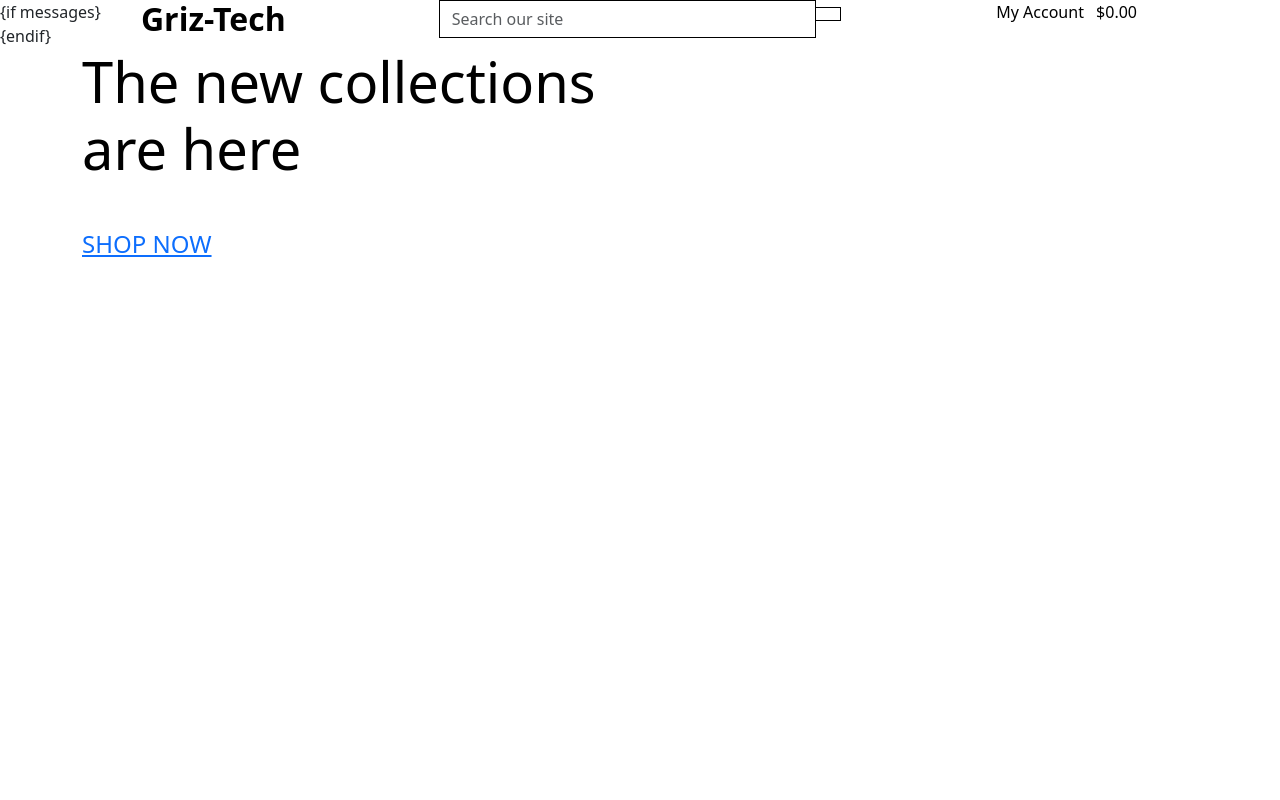
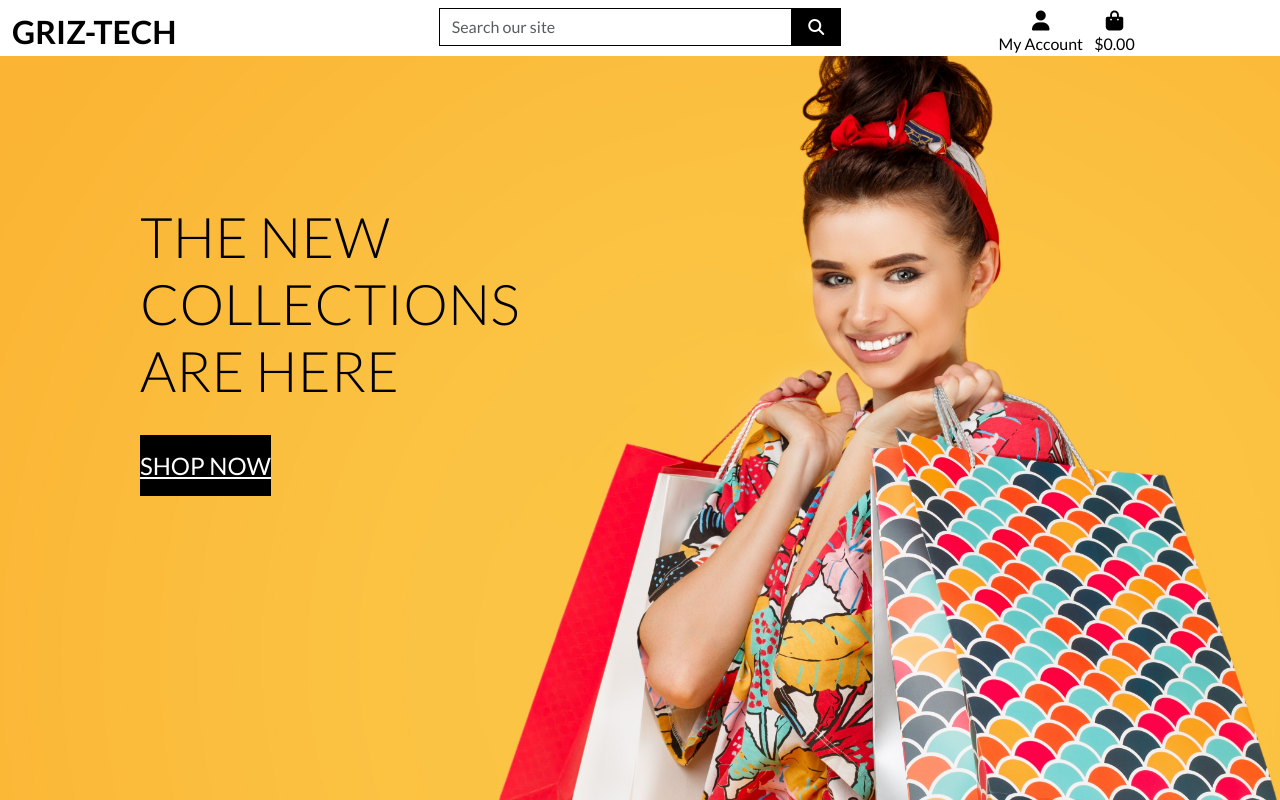
Before and after one commit to GOkwori/Griz-Tech, a Django app: template home/templates/home/index.html in a window 1280 px wide. Run offline with Django 3.2, Linux system fonts and the light colour scheme; the template is opened without the code that fills it, so the values that code supplies are empty; some libraries are stand-ins or nearby versions.

Commit message:
Complete home page header and CSS

```diff
--- a/griz_tech/settings.py
+++ b/griz_tech/settings.py
@@ -149,6 +149,10 @@ USE_TZ = True
 # https://docs.djangoproject.com/en/3.2/howto/static-files/
 
 STATIC_URL = '/static/'
+STATICFILES_DIRS = (os.path.join(BASE_DIR, 'static'),)
+
+MEDIA_URL = '/media/'
+MEDIA_ROOT = os.path.join(BASE_DIR, 'media')
 
 # Default primary key field type
 # https://docs.djangoproject.com/en/3.2/ref/settings/#default-auto-field
--- a/griz_tech/urls.py
+++ b/griz_tech/urls.py
@@ -15,9 +15,11 @@ Including another URLconf
 """
 from django.contrib import admin
 from django.urls import path, include
+from django.conf import settings
+from django.conf.urls.static import static
 
 urlpatterns = [
     path('admin/', admin.site.urls),
     path('accounts/', include('allauth.urls')),
     path('', include('home.urls')),
-]
+] + static(settings.MEDIA_URL, document_root=settings.MEDIA_ROOT)
--- /dev/null
+++ b/static/css/base.css
@@ -0,0 +1,95 @@
+@import url("https://fonts.googleapis.com/css2?family=Lato:ital,wght@0,100;0,300;0,400;0,700;0,900;1,100;1,300;1,400;1,700;1,900&family=Roboto:ital,wght@0,100;0,300;0,400;0,500;1,100;1,300;1,900&display=swap");
+
+html {
+  height: 100%;
+}
+
+body {
+  background: url("/media/homepage_background_cropped.jpg") no-repeat center
+    center fixed;
+  background-size: cover;
+  height: calc(100vh - 164px);
+  color: black;
+  font-family: "Lato", sans-serif;
+}
+
+/* from Bulma */
+.icon {
+  align-items: center;
+  display: inline-flex;
+  justify-content: center;
+  height: 1.5rem;
+  width: 1.5rem;
+}
+
+.logo-font {
+  text-transform: uppercase;
+}
+
+.main-logo-link {
+  width: fit-content;
+}
+
+.shop-now-button {
+  background: black;
+  color: white;
+  min-width: 260px;
+}
+
+.btn-black {
+  background: black;
+  color: white;
+}
+
+.btn-outline-black {
+  background: white;
+  color: black !important; /* use important to override link colors for <a> elements */
+  border: 1px solid black;
+}
+
+.btn-outline-black:hover,
+.btn-outline-black:active,
+.btn-outline-black:focus {
+  background: black;
+  color: white !important;
+}
+
+.shop-now-button:hover,
+.shop-now-button:active,
+.shop-now-button:focus,
+.btn-black:hover,
+.btn-black:active,
+.btn-black:focus {
+  background: #222;
+  color: white;
+}
+
+.text-black {
+  color: #000 !important;
+}
+
+.border-black {
+  border: 1px solid black !important;
+}
+
+/* Slightly larger container on xl screens */
+@media (min-width: 1200px) {
+  .container {
+    max-width: 80%;
+  }
+}
+
+/* fixed top navbar only on medium and up */
+@media (min-width: 992px) {
+  .fixed-top-desktop-only {
+    position: fixed;
+    top: 0;
+    right: 0;
+    left: 0;
+    z-index: 1030;
+  }
+
+  .header-container {
+    padding-top: 164px;
+  }
+}
--- a/templates/base.html
+++ b/templates/base.html
@@ -8,13 +8,17 @@
     <meta http-equiv="X-UA-Compatible" content="ie=edge" />
     <meta charset="utf-8" />
     <meta name="viewport" content="width=device-width, initial-scale=1" />
-    {% endblock %} {% block css %}
+    {% endblock %}
+
+    {% block css %}
+    <script src="https://kit.fontawesome.com/1715fd79eb.js" crossorigin="anonymous"></script>
     <link
       href="https://cdn.jsdelivr.net/npm/bootstrap@5.3.3/dist/css/bootstrap.min.css"
       rel="stylesheet"
       integrity="sha384-QWTKZyjpPEjISv5WaRU9OFeRpok6YctnYmDr5pNlyT2bRjXh0JMhjY6hW+ALEwIH"
       crossorigin="anonymous"
     />
+    <link rel="stylesheet" href="{% static 'css/base.css'%}">
     {% endblock%} {% block extra_css %} {% endblock%} {% block js %}
     <script
       src="https://cdn.jsdelivr.net/npm/bootstrap@5.3.3/dist/js/bootstrap.bundle.min.js"
@@ -36,7 +40,7 @@
   </head>
   <body>
     <header class="container-fluid fixed-top">
-        <div class="row">
+        <div id="top-nav" class="row bg-white pt-lg-2 d-none d-lg-flex">
             <div class="col-12 col-lg-4 my-auto py-1 py-lg-0 text-center text-lg-left">
                 <a href="{% url 'home' %}" class="nav-link main-logo-link">
                     <h2 class="logo-font text-black my-0"> <strong>Griz-Tech</strong></h2>
@@ -79,7 +83,7 @@
                         </div>
                     </li>
                     <li class="list-inline-item">
-                        <a class="{% if grand_total %}text-info font-weight-bold{% else %}text-black{% endif %} nav-link" href="{% url 'view_bag' %}">
+                        <a class="{% if grand_total %}text-info font-weight-bold{% else %}text-black{% endif %} nav-link" href="">
                             <div class="text-center">
                                 <div><i class="fas fa-shopping-bag fa-lg"></i></div>
                                 <p class="my-0">
```
Also changed, not shown: media/homepage_background_cropped.jpg (added).
